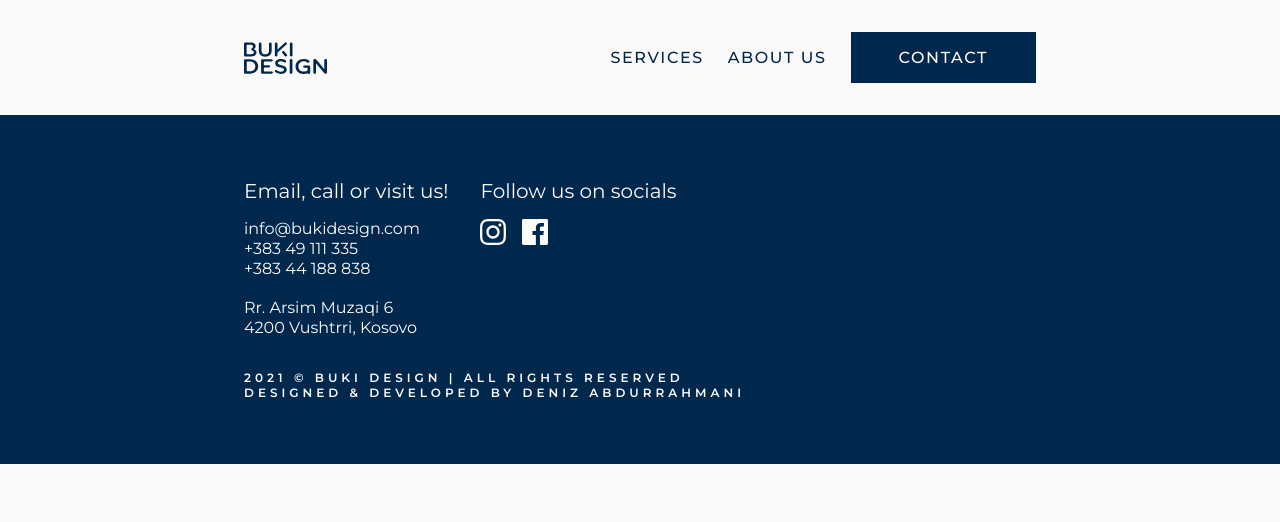
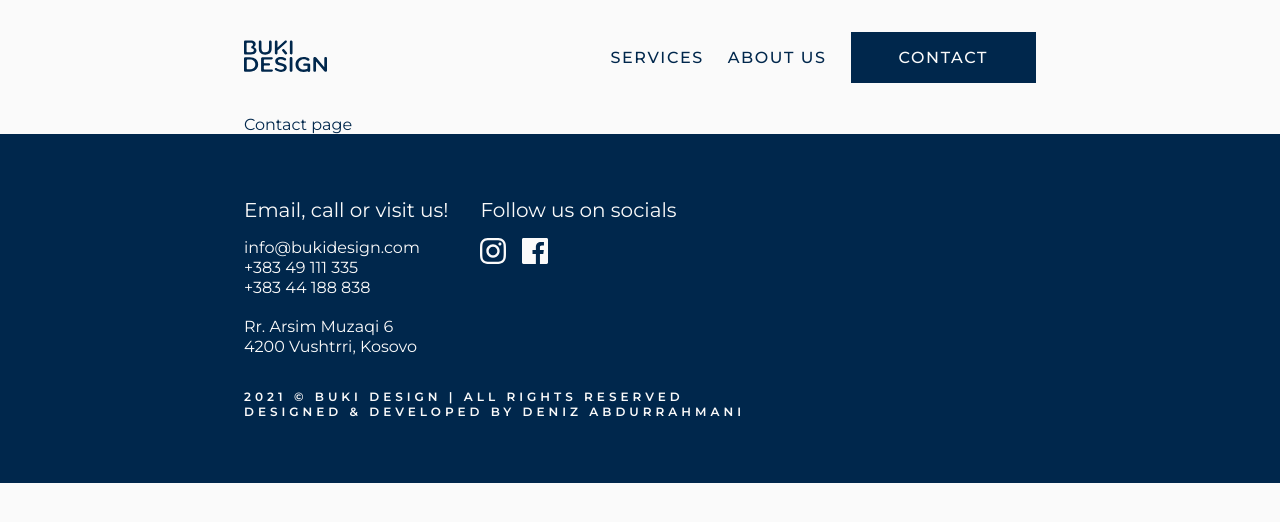
Before and after one commit to abdeniz/bukidesign-frontend, a React (Create React App) app: page /contact in a window 1280 px wide. Shown: the top 522 px of the page. Built offline with nearby package versions, Linux system fonts and the light colour scheme.

Commit message:
Created placeholder pages with routing

```diff
--- a/src/App.js
+++ b/src/App.js
@@ -6,6 +6,8 @@ import Home from './pages/Home'
 import { BrowserRouter as HashRouter, Route, Switch } from 'react-router-dom'
 import About from './pages/About'
 import Footer from './components/Footer'
+import Contact from './pages/Contact'
+import Services from './pages/Services'
 
 function App() {
   return (
@@ -20,6 +22,12 @@ function App() {
             </Route>
             <Route exact path='/about'>
               <About />
+            </Route>
+            <Route exact path='/contact'>
+              <Contact />
+            </Route>
+            <Route exact path='/services'>
+              <Services />
             </Route>
           </Switch>
         </Main>
--- a/src/components/Header.js
+++ b/src/components/Header.js
@@ -5,13 +5,16 @@ import NavMobile from './NavMobile'
 import useViewport from '../hooks/useViewport'
 import logo from '../img/logo.svg'
 import { breakpoints } from '../variables'
+import { Link } from 'react-router-dom'
 
 const Header = () => {
   const { width } = useViewport()
 
   return (
     <HeaderWrapper>
-      <img src={logo} alt='logo' />
+      <Link to='/'>
+        <img src={logo} alt='logo' />
+      </Link>
       {width > breakpoints.smallDesktop ? <Nav /> : <NavMobile />}
     </HeaderWrapper>
   )
--- a/src/components/Nav.js
+++ b/src/components/Nav.js
@@ -17,7 +17,7 @@ const Nav = () => {
             </Link>
           )
         })}
-        <ContactButton>Contact</ContactButton>
+        <ContactButton href='/contact'>Contact</ContactButton>
       </ListWrapper>
     </nav>
   )
--- /dev/null
+++ b/src/pages/Contact.js
@@ -0,0 +1,7 @@
+import React from 'react'
+
+const Contact = () => {
+  return <div>Contact page</div>
+}
+
+export default Contact
--- /dev/null
+++ b/src/pages/Services.js
@@ -0,0 +1,7 @@
+import React from 'react'
+
+const Services = () => {
+  return <div>Services page</div>
+}
+
+export default Services
```
